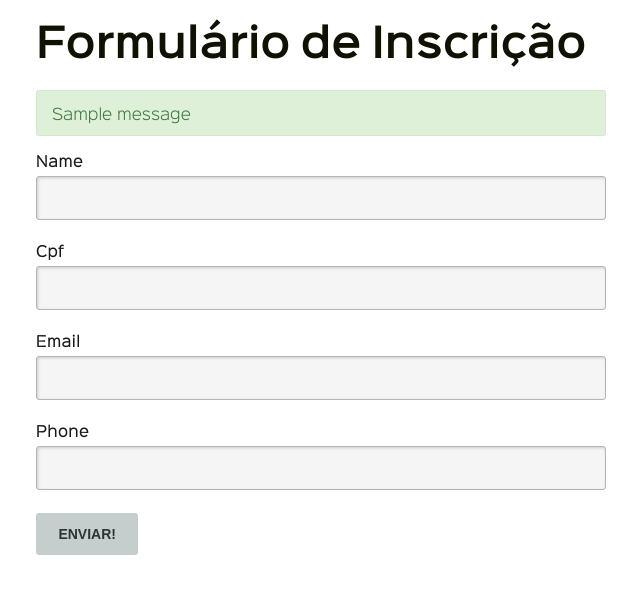
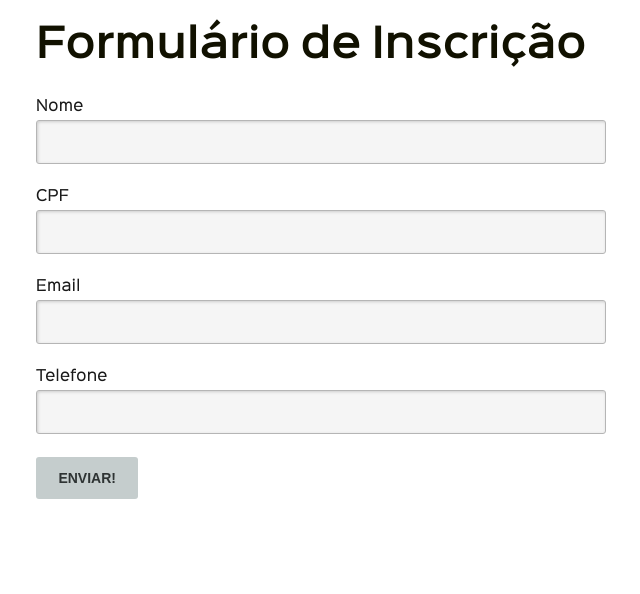
Before and after one commit to alissonbtt/docker_wttd, a Django app: page /inscricao/ in a window 1280 px wide. Shown: the part 90-684 px from the top of the page, without its empty margins (34-674 px from the left). Run offline with Django 3.2, Linux system fonts and the light colour scheme; tables that the repository leaves empty hold one stand-in row (values such as "Sample post"); one stand-in notice (Sample message) is shown.

Commit message:
email ou telefone opcional

```diff
--- a/eventex/subscriptions/forms.py
+++ b/eventex/subscriptions/forms.py
@@ -10,11 +10,19 @@ def validate_cpf(value):
         raise ValidationError('CPF deve ter 11 números', 'length')
 
 class SubscriptionForm(forms.Form):
-    name = forms.CharField(max_length=150)
-    cpf = forms.CharField(max_length=11, validators=[validate_cpf])
-    email = forms.EmailField()
-    phone = forms.CharField()
+    name = forms.CharField(label='Nome', max_length=150)
+    cpf = forms.CharField(label='CPF', validators=[validate_cpf])
+    email = forms.EmailField(label='Email', required=False)
+    phone = forms.CharField(label='Telefone', required=False)
 
     def clean_name(self):
         name = self.cleaned_data['name'].title()
         return name
+
+    def clean(self):
+        if not self.cleaned_data.get('email') and \
+           not self.cleaned_data.get('phone'):
+
+            raise ValidationError('Informe seu e-mail ou telefone.')
+
+        return  self.cleaned_data
--- a/eventex/subscriptions/templates/subscriptions/subscription_form.html
+++ b/eventex/subscriptions/templates/subscriptions/subscription_form.html
@@ -4,16 +4,9 @@
     <div class="content row padding-bottom-3 desktop-12 container">
         <h1>Formulário de Inscrição</h1>
         <div class="desktop-6">
-            {% if messages %}
-                {% for message in messages %}
-                <div class="alert success">
-                    <p>{{message}}</p>
-                </div>
-                {% endfor %}
-            {% endif %}
-
                 <form action="." novalidate method="post">
                 {% csrf_token %}
+                {{form.non_field_errors}}
                 <div class="form-row label-block input-text">
                     <label for="{{ form.name.id_for_label }}">{{ form.name.label }}</label>
                     {{ form.name.errors }}
```
Also changed, not shown: eventex/subscriptions/tests/test_form_subscription.py (+12 -0 lines), eventex/subscriptions/tests/test_view_new.py (+8 -0 lines).
